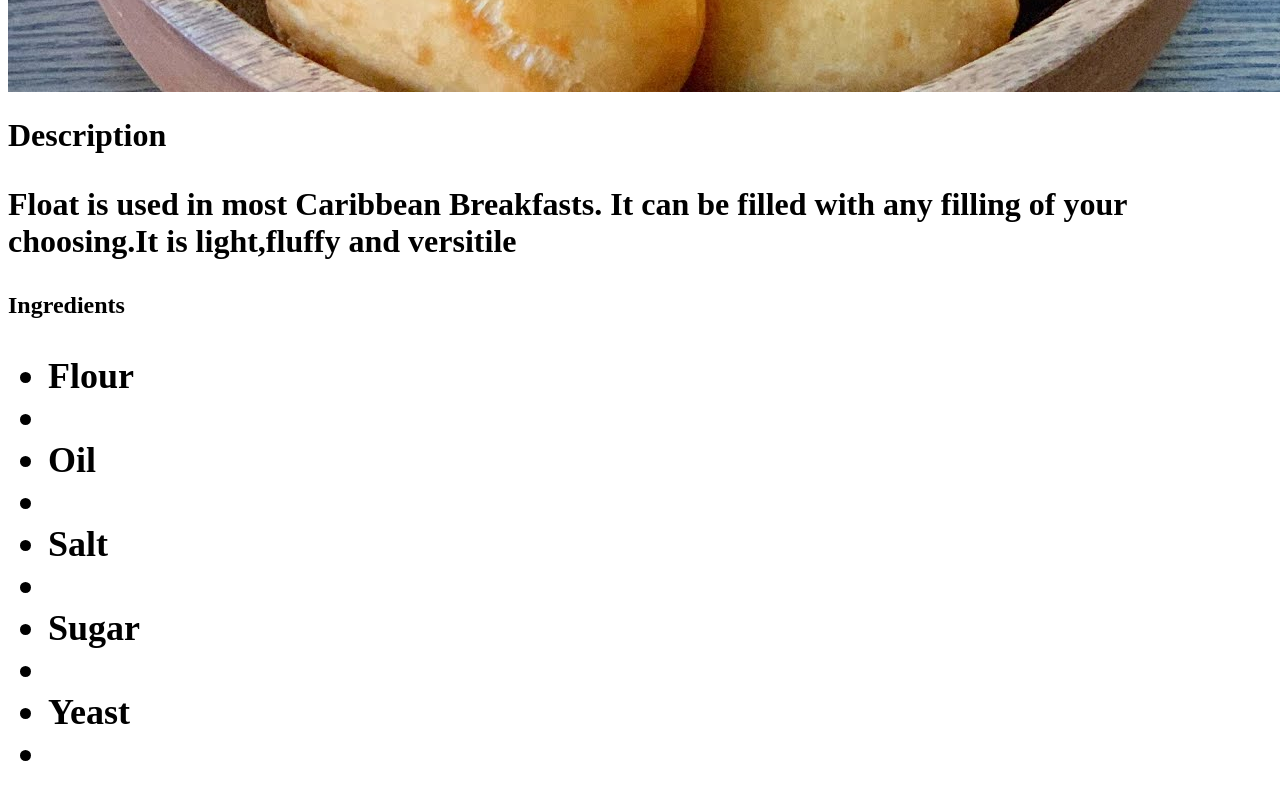
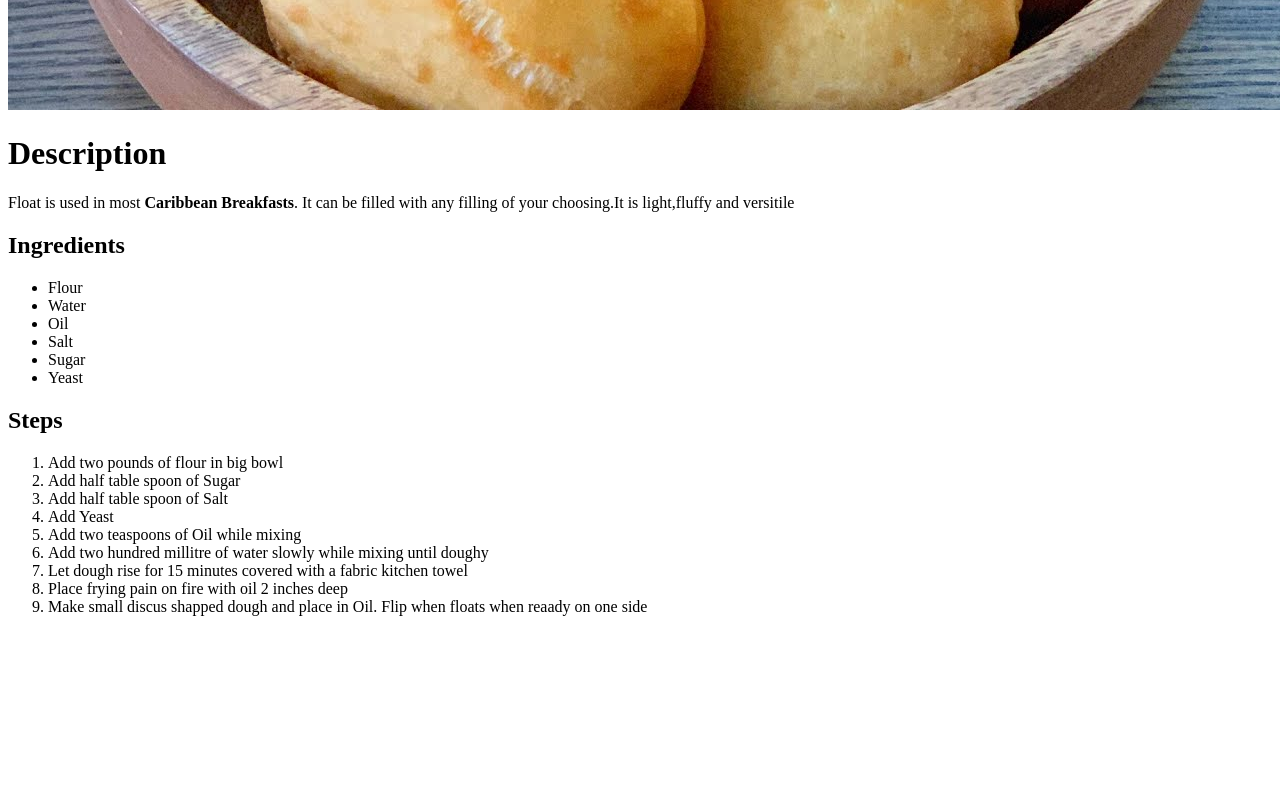
Before and after one commit to OmegaCry/odin-recipes, a plain HTML site: page recipes/floats.html in a window 1280 px wide. Shown: the part 636-1436 px from the top of the page. After the commit the page ends 1268 px from the top, so only its background shows below. Drawn offline with Linux system fonts and the light colour scheme.

Commit message:
index.html

```diff
--- a/recipes/floats.html
+++ b/recipes/floats.html
@@ -5,15 +5,32 @@
         <meta charset="utf-8">
     </head>
     <body>
+        <a href="../index.html"><li>Back</a></li>
         <img src="./img/floats.jpg"floats alt="Beautifully fried float which is golden brown">
-        <h1> Description <h1>
-            <p> Float is used in most <strong> Caribbean Breakfasts<strong>. It can be filled with any filling of your choosing.It is light,fluffy and versitile <p>
+        <h1> Description </h1>
+            <p> Float is used in most <strong> Caribbean Breakfasts</strong>. It can be filled with any filling of your choosing.It is light,fluffy and versitile <p>
 
-        <h2>Ingredients<h2>
+        <h2>Ingredients</h2>
             <ul>
-                <li>Flour<li>
-                <li>Oil<li>
-                <li>Salt<li>
-                <li>Sugar<li>
-                <li>Yeast<li>
-            <ul>
+                <li>Flour</li>
+                <li>Water</li>
+                <li>Oil</li>
+                <li>Salt</li>
+                <li>Sugar</li>
+                <li>Yeast</li>
+            </ul>
+        <h2>Steps</h2>
+            <ol>
+                <li>Add two pounds of flour in big bowl</li>
+                <li>Add half table spoon of Sugar</li>
+                <li>Add half table spoon of Salt</li>
+                <li>Add Yeast</li>
+                <li>Add two teaspoons of Oil while mixing</li>
+                <li>Add two hundred millitre of water slowly while mixing until doughy</li>
+                <li>Let dough rise for 15 minutes covered with a fabric kitchen towel</li>
+                <li>Place frying pain on fire with oil 2 inches deep</li>
+                <li>Make small discus shapped dough and place in Oil. Flip when floats when reaady  on one side</li>
+            </ol>
+        </body>
+
+</html>
```
Also changed, not shown: recipes/lasagna.html (+1 -1 lines), recipes/grapefruit_juice.html (added).
